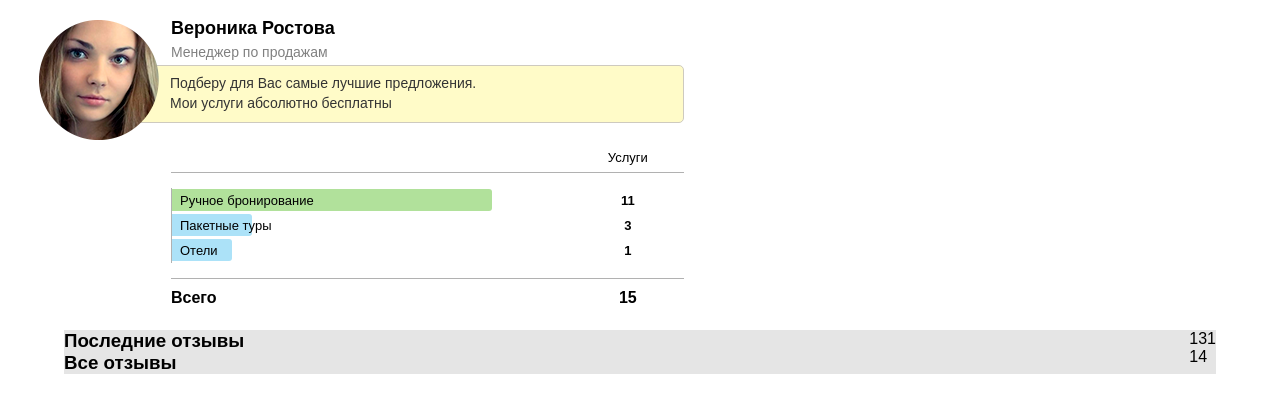
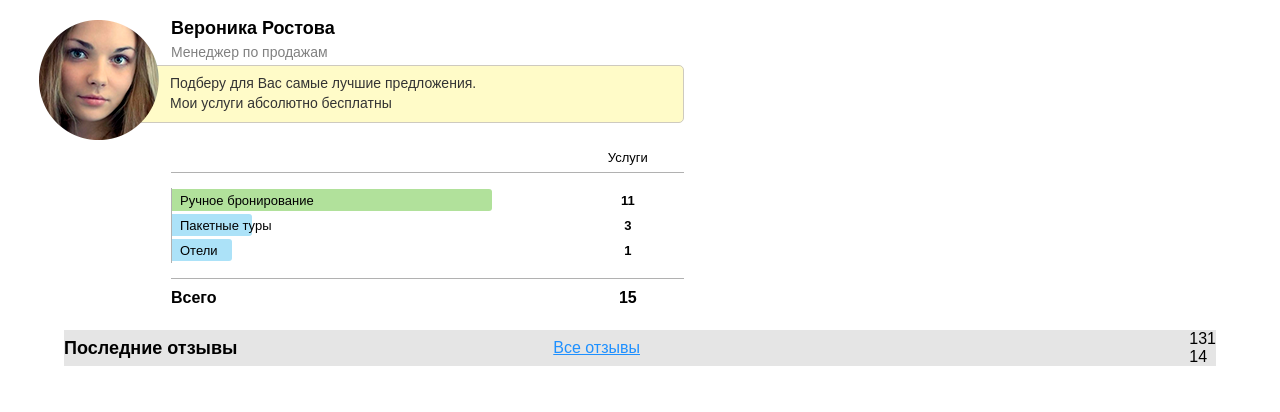
Before and after one commit to reactb0y1/060920191755a, a React (Create React App) app: page / in a window 1280 px wide. Shown: the top 412 px of the page. Built offline with nearby package versions, Linux system fonts and the light colour scheme.

Commit message:
stl CommentsHead Стили для левой части

```diff
--- a/src/Comments/CommentsHead/CommentsHead.css
+++ b/src/Comments/CommentsHead/CommentsHead.css
@@ -4,3 +4,26 @@
     justify-content: space-between;
     background-color: rgba(0,0,0,0.1);
 }
+
+.reviews {
+    width: 50%;
+    display: flex;
+    justify-content: space-between;
+    align-items: center;
+}
+
+.reviewsLast, .reviewsAll {
+    font-size: 16px;
+    font-weight: normal;
+    color: dodgerblue;
+    text-decoration: underline;
+    cursor: pointer;
+}
+
+.reviewsActive {
+    font-size: 18px;
+    font-weight: bold;
+    color: #000;
+    text-decoration: none;
+    cursor: auto;
+}
--- a/src/Comments/CommentsHead/CommentsHead.js
+++ b/src/Comments/CommentsHead/CommentsHead.js
@@ -7,7 +7,7 @@ class CommentsHead extends Component {
             <div className="CommentsHead">
 
                 <div className="reviews">
-                    <h3 className='reviewsLast'>Последние отзывы</h3>
+                    <h3 className='reviewsLast reviewsActive'>Последние отзывы</h3>
                     <h3 className='reviewsAll'>Все отзывы</h3>
                 </div>
 
```
